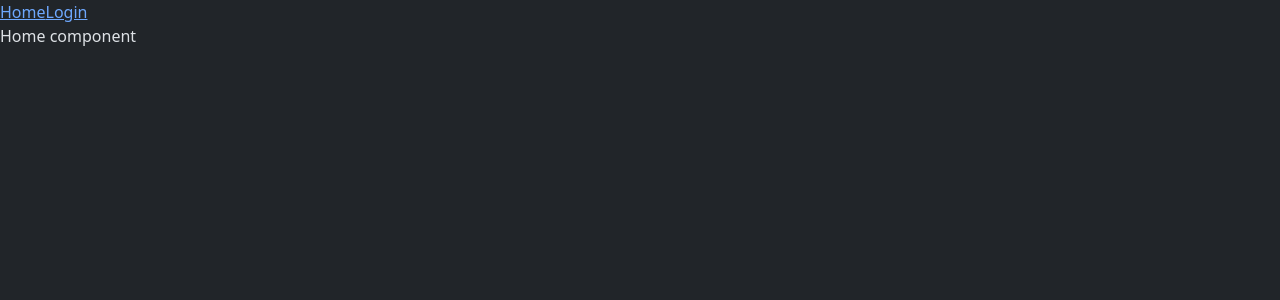
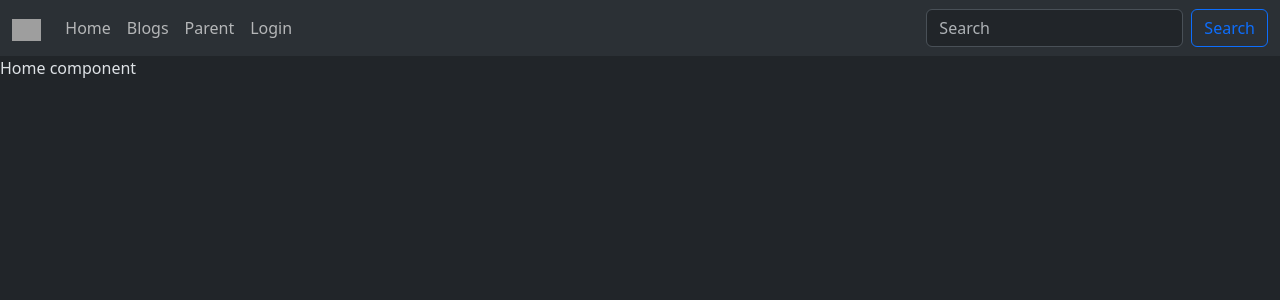
Before and after one commit to vamandeshmukh/deloitte-mar6-app, a React (Create React App) app: page / in a window 1280 px wide. Shown: the top 300 px of the page. Built offline with nearby package versions, Linux system fonts and the light colour scheme; grey boxes are pictures that could not be loaded.

Commit message:
react-js

```diff
--- a/src/components/Header.js
+++ b/src/components/Header.js
@@ -1,3 +1,21 @@
+// import { Link } from "react-router-dom";
+// import React from "react";
+
+// const Header = () => {
+
+//     return (
+//         <div>
+//             <Link to='/home'>Home </Link>
+//             <Link to='/blogs'>Blogs </Link>
+//             <Link to='/parent'>Parent </Link>
+//             <Link to='/login'>Login</Link>
+//         </div>
+
+//     );
+// };
+// export default Header;
+
+
 import { Link } from "react-router-dom";
 import React from "react";
 
@@ -5,58 +23,40 @@
 
     return (
         <div>
-            <Link to='/home'>Home</Link>
-            <Link to='/login'>Login</Link>
+            <nav className="navbar navbar-expand-lg bg-body-tertiary">
+                <div className="container-fluid">
+                    <a className="navbar-brand" href="/">
+                        <img
+                            src="https://cdn.theforage.com/vinternships/companyassets/m7GusTmDpDcGMcp28/a7QBYATxBtRiExiZ8/1625078690042/DEL_SEC_RGB_aw%20(White%20Logo)v2.png"
+                            height="22px" alt="Deloitte" />
+                    </a>
+                    <button className="navbar-toggler" type="button" data-bs-toggle="collapse" data-bs-target="#navbarSupportedContent">
+                        <span className="navbar-toggler-icon"></span>
+                    </button>
+                    <div className="collapse navbar-collapse" id="navbarSupportedContent">
+                        <ul className="navbar-nav me-auto mb-2 mb-lg-0">
+                            <li className="nav-item">
+                                <Link className="nav-link" to='/home'>Home</Link>
+                            </li>
+                            <li className="nav-item">
+                                <Link className="nav-link" to='/blogs'>Blogs</Link>
+                            </li>
+                            <li className="nav-item">
+                                <Link className="nav-link" to='/parent'>Parent</Link>
+                            </li>
+                            <li className="nav-item">
+                                <Link className="nav-link" to='/login'>Login</Link>
+                            </li>
+                        </ul>
+                        <form className="d-flex" role="search">
+                            <input className="form-control me-2" type="search" placeholder="Search" />
+                            <button className="btn btn-outline-primary" type="submit">Search</button>
+                        </form>
+                    </div>
+                </div>
+            </nav>
         </div>
-
     );
 };
+
 export default Header;
-
-// import { Link } from "react-router-dom";
-// import React from "react";
-
-// const Header = () => {
-
-//     return (
-//         <div>
-//             <nav className="navbar navbar-expand-lg bg-body-tertiary">
-//                 <div className="container-fluid">
-//                     <a className="navbar-brand" href="#">Navbar</a>
-//                     <button className="navbar-toggler" type="button" data-bs-toggle="collapse" data-bs-target="#navbarSupportedContent" aria-controls="navbarSupportedContent" aria-expanded="false" aria-label="Toggle navigation">
-//                         <span className="navbar-toggler-icon"></span>
-//                     </button>
-//                     <div className="collapse navbar-collapse" id="navbarSupportedContent">
-//                         <ul className="navbar-nav me-auto mb-2 mb-lg-0">
-//                             <li className="nav-item">
-//                                 <a className="nav-link active" aria-current="page" href="#">Home</a>
-//                             </li>
-//                             <li className="nav-item">
-//                                 <Link className="nav-link" to='/home'>Home</Link>
-//                                 {/* <a className="nav-link" href="#">Link</a> */}
-//                             </li>
-//                             <li className="nav-item dropdown">
-//                                 <a className="nav-link dropdown-toggle" href="#" role="button" data-bs-toggle="dropdown" aria-expanded="false">
-//                                     Dropdown
-//                                 </a>
-//                                 <ul className="dropdown-menu">
-//                                     <li><a className="dropdown-item" href="#">Action</a></li>
-//                                     <li><a className="dropdown-item" href="#">Another action</a></li>
-//                                     <li><hr className="dropdown-divider" /></li>
-//                                     <li><a className="dropdown-item" href="#">Something else here</a></li>
-//                                 </ul>
-//                             </li>
-//                             <li className="nav-item">
-//                                 <a className="nav-link disabled">Disabled</a>
-//                             </li>
-//                         </ul>
-//                         <form className="d-flex" role="search">
-//                             <input className="form-control me-2" type="search" placeholder="Search" aria-label="Search" />
-//                             <button className="btn btn-outline-primary" type="submit">Search</button>
-//                         </form>
-//                     </div>
-//                 </div>
-//             </nav>        </div>
-//     );
-// };
-// export default Header;
```
